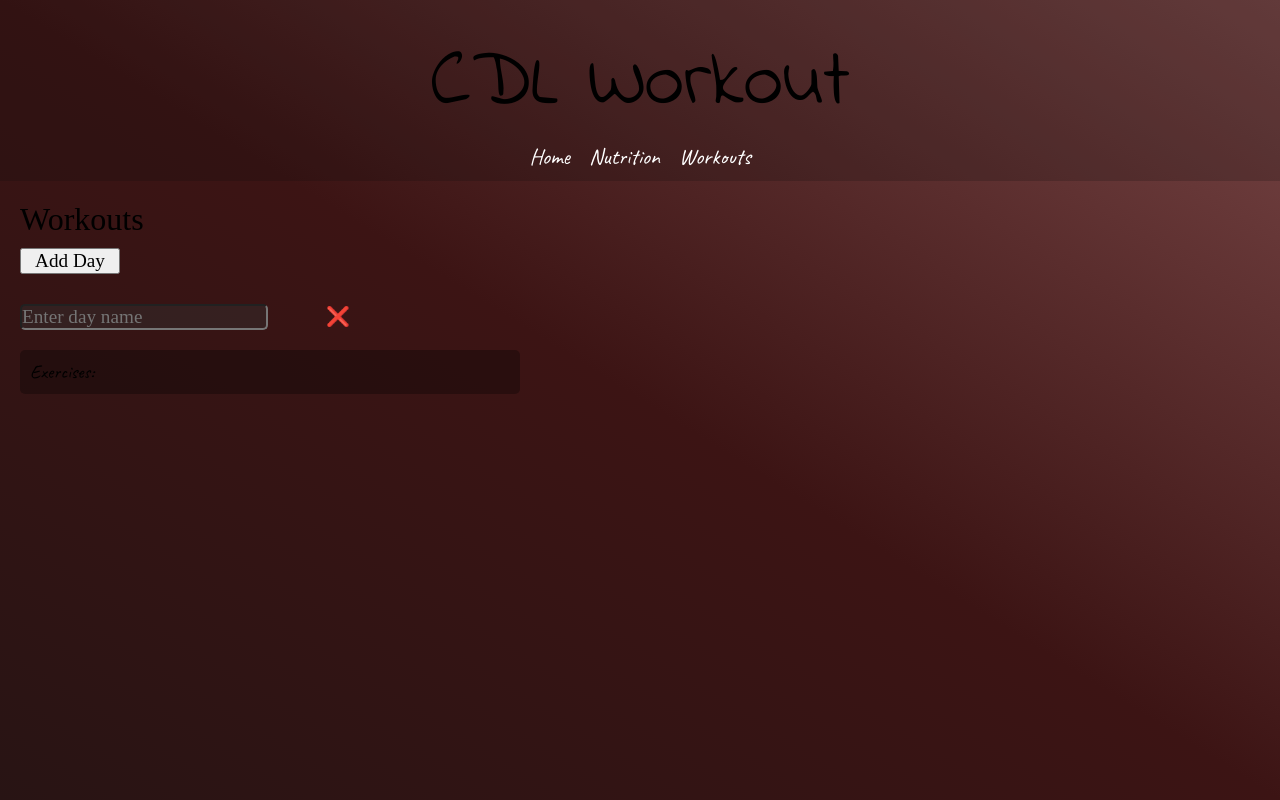
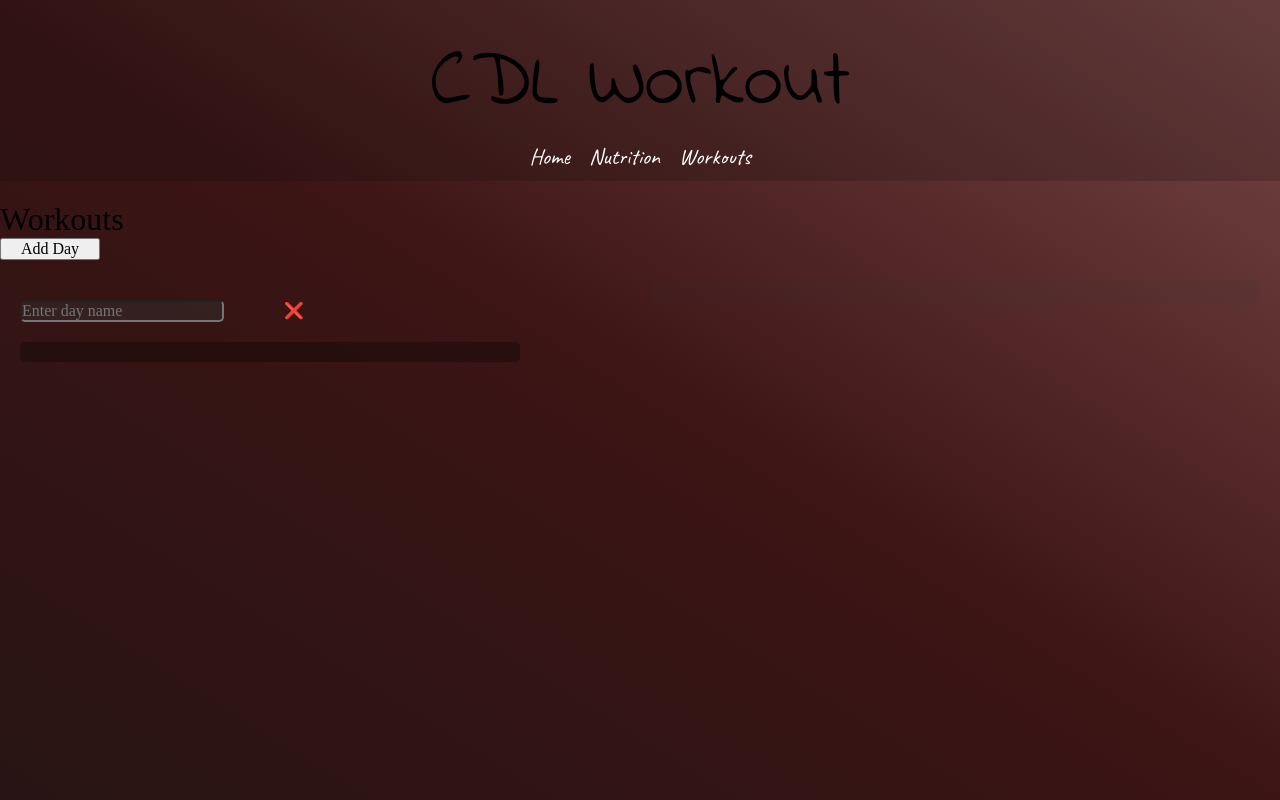
Before and after one commit to callum-laing/cdl-workout, a Vue app: page /workouts in a window 1280 px wide. Both pictures are taken after a click on the button "Add Day". Built offline with nearby package versions, Linux system fonts and the light colour scheme.

Commit message:
refactored options API to composition API, added list of days and exercises on right, and form input on left

```diff
--- a/src/views/WorkoutsView.vue
+++ b/src/views/WorkoutsView.vue
@@ -1,7 +1,11 @@
 <template>
-  <div class="wrapper">
+  <div class="container">
+    <div class="header">
       <h1>Workouts</h1>
       <button class="dayBtn" @click="addDay">Add Day</button>
+    </div>
+    <div class="wrapper">
+      <div class="leftColumn">
         <div v-for="(day, index) in days" :key="index" class="day">
           <input
             v-model="day.name"
@@ -37,67 +41,91 @@
                 <button class="exBtn" @click="saveExercise(index)">Complete Setup ✓</button>
               </div>
             </div>
+          </div>
+        </div>
+      </div>
+      <div class="rightColumn">
+        <div v-for="day in days" :key="day.name" class="summary">
+          <h2 class="exListDay">{{ day.name }}</h2>
           <ul>
-          <p class="exListTitle">Exercises:</p>
-          <li v-for="(exercise, exIndex) in day.exercises" :key="exIndex">
-            {{ exercise.name }}: {{ exercise.sets }} x {{ exercise.reps.join(', ') }}
+            <li v-for="exercise in day.exercises" :key="exercise.name">
+              {{ exercise.name }}: {{ exercise.sets }}x{{ exercise.reps.join(', ') }}
             </li>
           </ul>
+        </div>
       </div>
     </div>
   </div>
 </template>
 
 <script>
+import { ref } from 'vue'
+
 export default {
-  data() {
-    return {
-      days: []
-    }
-  },
-  methods: {
-    addDay() {
-      this.days.push({
+  setup() {
+    const days = ref([])
+
+    const addDay = () => {
+      days.value.push({
         name: '',
         nameSet: false,
         exercise: { name: '', sets: null, reps: [null] },
         exercises: [],
         showExerciseInputs: false
       })
-    },
-    capitalizeFirstLetter(string) {
+    }
+
+    const capitalizeFirstLetter = (string) => {
       return string.charAt(0).toUpperCase() + string.slice(1)
-    },
-    saveDayName(index) {
-      if (this.days[index].name.trim()) {
-        this.days[index].name = this.capitalizeFirstLetter(this.days[index].name.trim()) + ' Day'
-        this.days[index].nameSet = true
     }
-    },
-    toggleExerciseInputs(index) {
-      this.days[index].showExerciseInputs = !this.days[index].showExerciseInputs
-    },
-    addRep(dayIndex) {
-      this.days[dayIndex].exercise.reps.push(null)
-    },
-    removeRep(dayIndex, repIndex) {
-      this.days[dayIndex].exercise.reps.splice(repIndex, 1)
-    },
-    removeDay(index) {
-      this.days.splice(index, 1)
-    },
-    saveExercise(index) {
-      const exercise = this.days[index].exercise
+
+    const saveDayName = (index) => {
+      if (days.value[index].name.trim()) {
+        days.value[index].name = capitalizeFirstLetter(days.value[index].name.trim()) + ' Day'
+        days.value[index].nameSet = true
+      }
+    }
+
+    const toggleExerciseInputs = (index) => {
+      days.value[index].showExerciseInputs = !days.value[index].showExerciseInputs
+    }
+
+    const addRep = (dayIndex) => {
+      days.value[dayIndex].exercise.reps.push(null)
+    }
+
+    const removeRep = (dayIndex, repIndex) => {
+      days.value[dayIndex].exercise.reps.splice(repIndex, 1)
+    }
+
+    const removeDay = (index) => {
+      days.value.splice(index, 1)
+    }
+
+    const saveExercise = (index) => {
+      const exercise = days.value[index].exercise
       if (exercise.name.trim() && exercise.sets > 0 && exercise.reps.every((rep) => rep > 0)) {
-        exercise.name = this.capitalizeFirstLetter(exercise.name.trim())
-        this.days[index].exercises.push({
+        exercise.name = capitalizeFirstLetter(exercise.name.trim())
+        days.value[index].exercises.push({
           name: exercise.name,
           sets: exercise.sets,
           reps: exercise.reps.slice() // Copy array to avoid reference issues
         })
-        this.days[index].exercise = { name: '', sets: null, reps: [null] }
-        this.days[index].showExerciseInputs = false
+        days.value[index].exercise = { name: '', sets: null, reps: [null] }
+        days.value[index].showExerciseInputs = false
       }
+    }
+
+    return {
+      days,
+      addDay,
+      capitalizeFirstLetter,
+      saveDayName,
+      toggleExerciseInputs,
+      addRep,
+      removeRep,
+      removeDay,
+      saveExercise
     }
   }
 }
@@ -109,19 +137,27 @@ h1 {
   margin-top: 20px;
 }
 
-.exListTitle {
-  font-family: 'Caveat', cursive;
-}
-
 .day {
   margin: 20px 0;
 }
 
+.exListDay {
+  font-size: 2rem;
+  text-decoration: underline;
+  margin-bottom: 5px;
+  font-family: 'Caveat', cursive;
+}
+
 .wrapper {
   display: flex;
-  flex-direction: column;
-  margin-left: 20px;
-  gap: 10px;
+  flex-direction: row;
+  gap: 20px;
+  margin: 20px;
+}
+
+.leftColumn,
+.rightColumn {
+  flex: 1;
 }
 
 .dayWrapper {
@@ -132,6 +168,12 @@ h1 {
   padding: 10px;
   border-radius: 5px;
   width: 500px;
+}
+
+.summary {
+  background-color: rgba(50, 50, 50, 0.1);
+  padding: 10px;
+  border-radius: 5px;
 }
 
 input {
```
Lines whose indentation alone changed are shown as unchanged.
